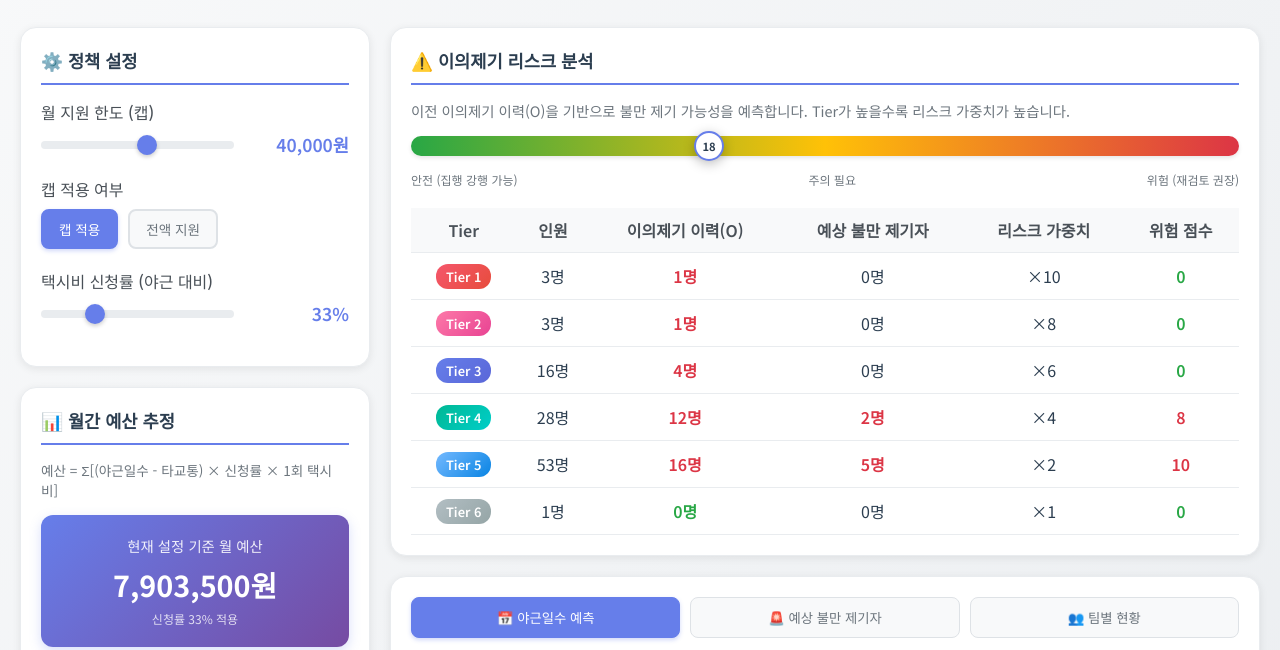
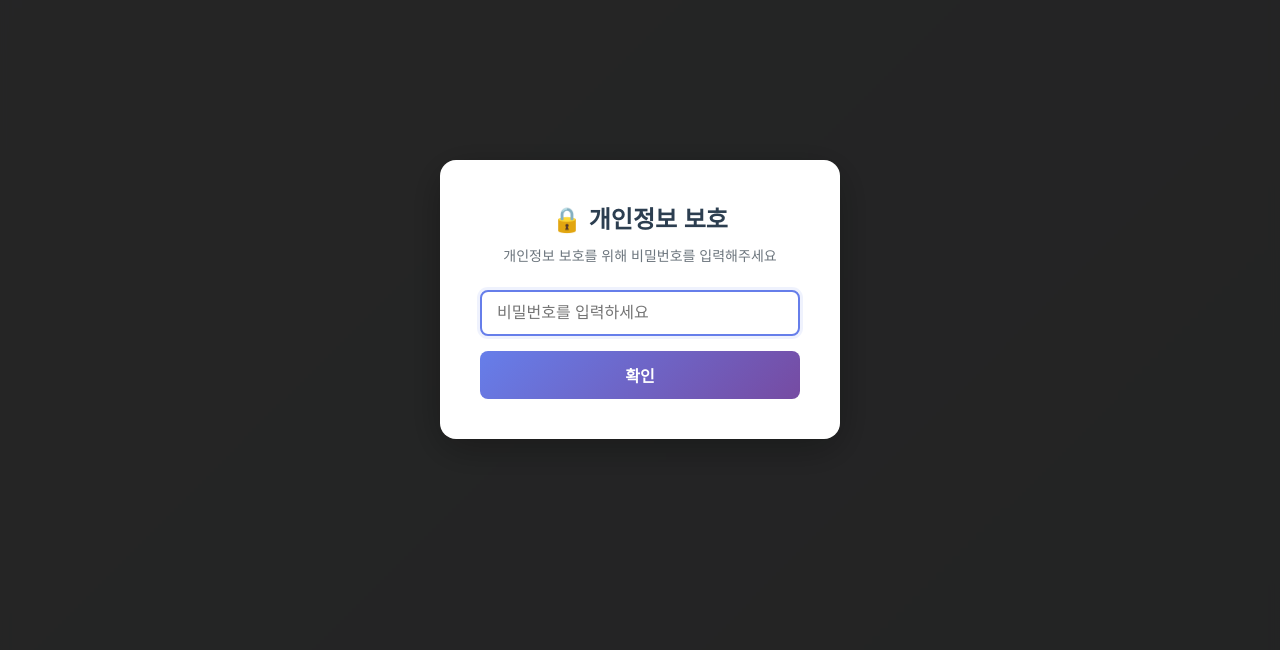
Before and after one commit to Changwongo88/CrunchTaxi, a plain HTML site: page index.html in a window 1280 px wide. Shown: the part 101-751 px from the top of the page. Drawn offline with Linux system fonts and the light colour scheme.

Commit message:
Add files via upload

```diff
--- a/index.html
+++ b/index.html
@@ -15,6 +15,85 @@
             min-height: 100vh;
             color: #2c3e50;
             padding: 20px;
+        }
+
+        /* 비밀번호 보호 오버레이 */
+        #passwordOverlay {
+            position: fixed;
+            top: 0;
+            left: 0;
+            width: 100%;
+            height: 100%;
+            background: rgba(0, 0, 0, 0.85);
+            display: flex;
+            justify-content: center;
+            align-items: center;
+            z-index: 10000;
+            backdrop-filter: blur(5px);
+        }
+        #passwordBox {
+            background: white;
+            padding: 40px;
+            border-radius: 16px;
+            box-shadow: 0 10px 40px rgba(0,0,0,0.3);
+            text-align: center;
+            max-width: 400px;
+            width: 90%;
+            animation: fadeInScale 0.3s ease-out;
+        }
+        @keyframes fadeInScale {
+            from { opacity: 0; transform: scale(0.9); }
+            to { opacity: 1; transform: scale(1); }
+        }
+        #passwordBox h2 {
+            color: #2c3e50;
+            margin-bottom: 10px;
+            font-size: 24px;
+            font-weight: 700;
+        }
+        #passwordBox p {
+            color: #6c757d;
+            margin-bottom: 25px;
+            font-size: 14px;
+        }
+        #passwordBox input {
+            width: 100%;
+            padding: 12px 15px;
+            border: 2px solid #dee2e6;
+            border-radius: 8px;
+            font-size: 16px;
+            margin-bottom: 15px;
+            transition: border-color 0.3s;
+        }
+        #passwordBox input:focus {
+            outline: none;
+            border-color: #667eea;
+            box-shadow: 0 0 0 3px rgba(102,126,234,0.1);
+        }
+        #passwordBox button {
+            width: 100%;
+            padding: 12px;
+            background: linear-gradient(135deg, #667eea 0%, #764ba2 100%);
+            color: white;
+            border: none;
+            border-radius: 8px;
+            font-size: 16px;
+            font-weight: 600;
+            cursor: pointer;
+            transition: all 0.3s;
+        }
+        #passwordBox button:hover {
+            transform: translateY(-2px);
+            box-shadow: 0 4px 12px rgba(102,126,234,0.4);
+        }
+        #passwordError {
+            color: #dc3545;
+            font-size: 14px;
+            margin-top: 10px;
+            font-weight: 500;
+        }
+        .content-hidden {
+            display: none !important;
         }
 
         .container { max-width: 1600px; margin: 0 auto; }
@@ -242,7 +321,18 @@
     </style>
 </head>
 <body>
-    <div class="container">
+    <!-- 비밀번호 보호 오버레이 -->
+    <div id="passwordOverlay">
+        <div id="passwordBox">
+            <h2>🔒 개인정보 보호</h2>
+            <p>개인정보 보호를 위해 비밀번호를 입력해주세요</p>
+            <input type="password" id="passwordInput" placeholder="비밀번호를 입력하세요" autocomplete="off">
+            <div id="passwordError" style="display: none;">비밀번호가 올바르지 않습니다.</div>
+            <button onclick="checkPassword()">확인</button>
+        </div>
+    </div>
+
+    <div class="container content-hidden" id="mainContent">
         <h1>🚕 호랑 스튜디오 야근택시비 지원 시뮬레이터</h1>
         <p class="subtitle">핵심 인력 이탈 방지를 위한 택시비 지원 정책 시뮬레이션 • 대상: 110명 (택시비 정보 보유)</p>
 
@@ -859,6 +949,47 @@
         document.getElementById('teamTableBody').innerHTML = teamTableHtml;
     }
 
+    // 비밀번호 확인 함수
+    const CORRECT_PASSWORD = 'Eodzb150!';
+
+    function checkPassword() {
+        const input = document.getElementById('passwordInput');
+        const errorDiv = document.getElementById('passwordError');
+        const password = input.value;
+
+        if (password === CORRECT_PASSWORD) {
+            // 비밀번호가 맞으면 오버레이 숨기고 콘텐츠 표시
+            document.getElementById('passwordOverlay').style.display = 'none';
+            document.getElementById('mainContent').classList.remove('content-hidden');
+            // 비밀번호 입력 필드 초기화
+            input.value = '';
+        } else {
+            // 비밀번호가 틀리면 에러 메시지 표시
+            errorDiv.style.display = 'block';
+            input.value = '';
+            input.focus();
+            // 입력 필드에 에러 스타일 적용
+            input.style.borderColor = '#dc3545';
+            setTimeout(() => {
+                input.style.borderColor = '#dee2e6';
+            }, 2000);
+        }
+    }
+
+    // Enter 키로도 확인 가능하도록
+    document.addEventListener('DOMContentLoaded', function() {
+        const passwordInput = document.getElementById('passwordInput');
+        if (passwordInput) {
+            passwordInput.addEventListener('keypress', function(e) {
+                if (e.key === 'Enter') {
+                    checkPassword();
+                }
+            });
+            // 페이지 로드 시 비밀번호 입력 필드에 포커스
+            passwordInput.focus();
+        }
+    });
+
     init();
     </script>
 </body>
```
